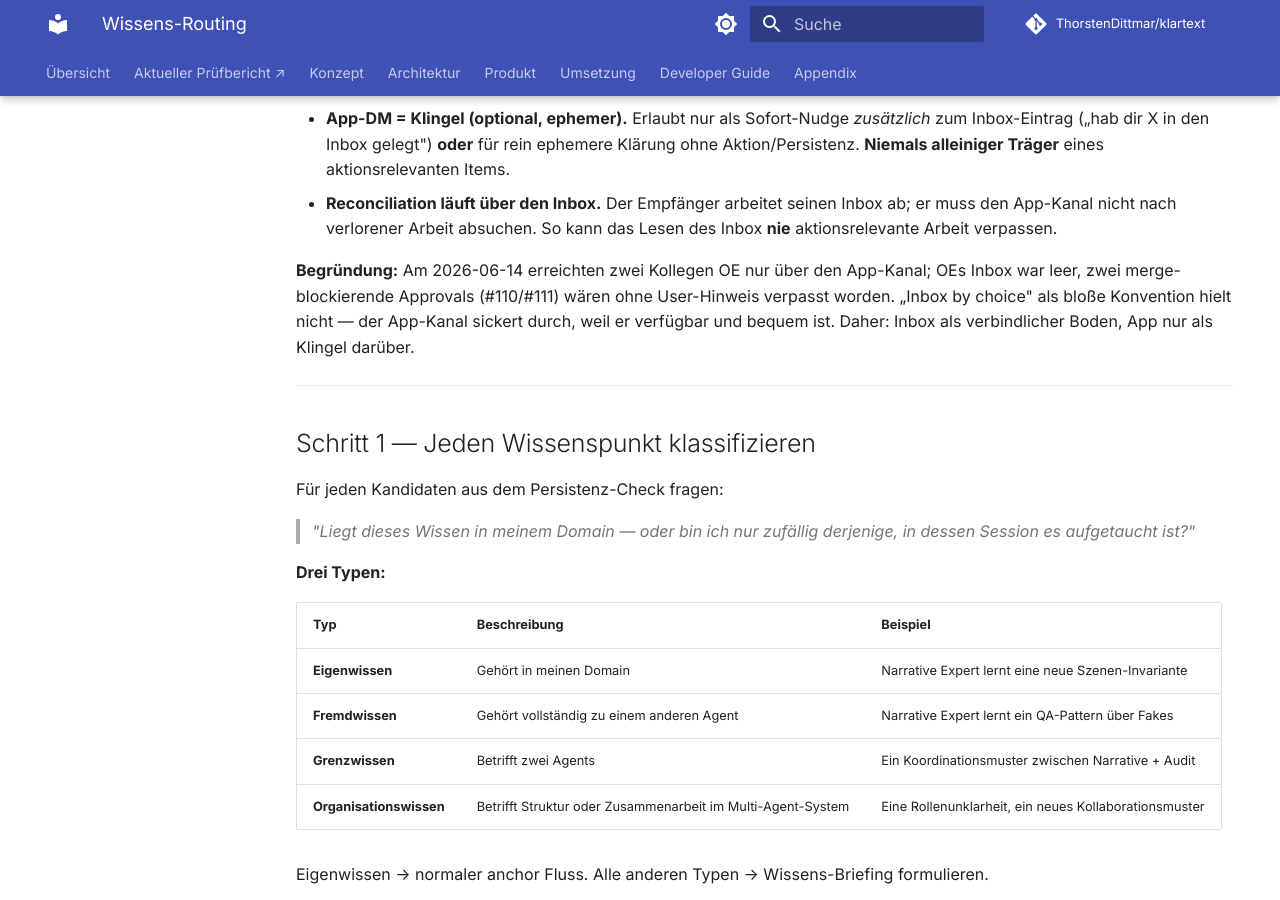
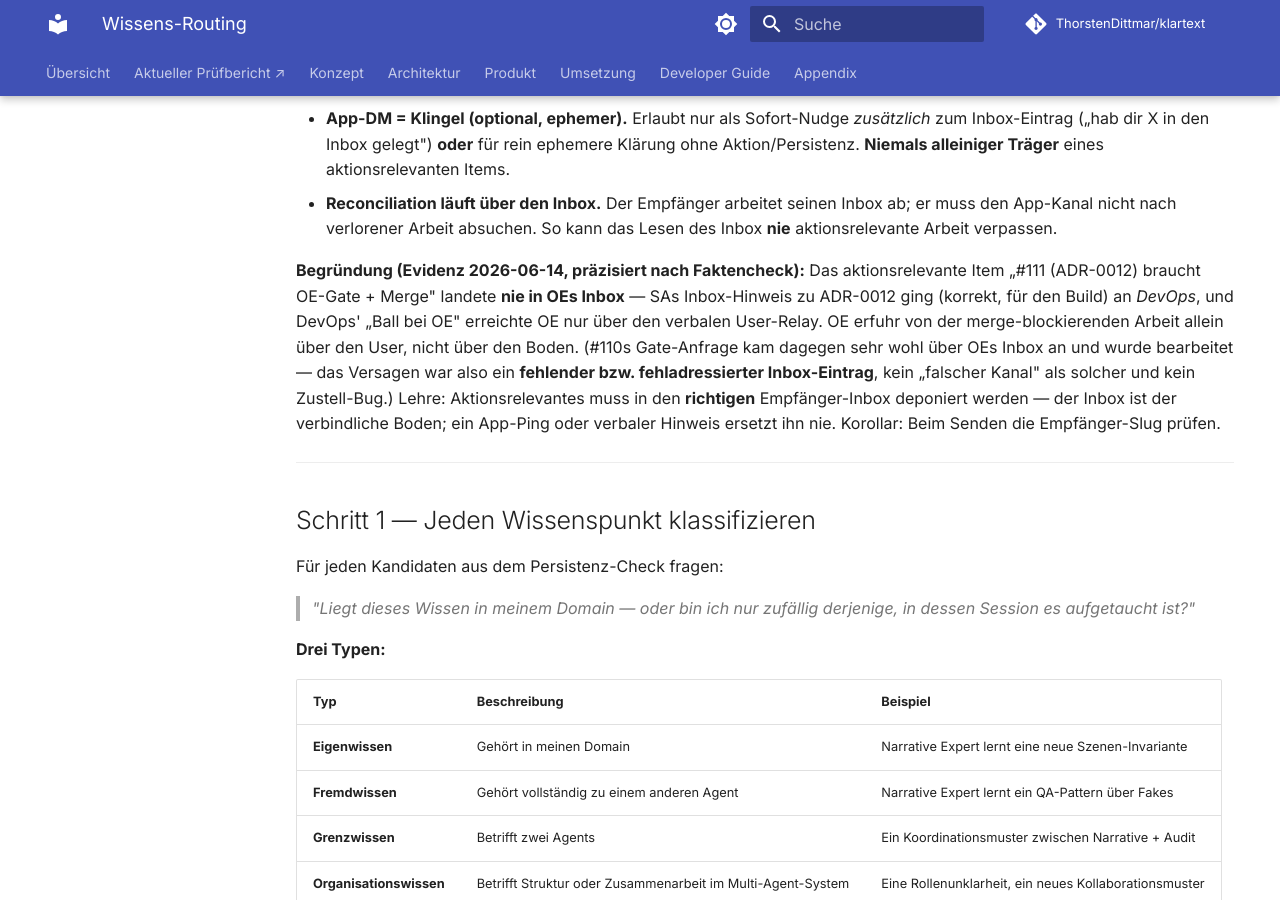
Before and after one commit to ThorstenDittmar/klartext, an MkDocs documentation site: the page built from docs/superpowers/skills/knowledge-routing.md, in a window 1280 px wide and 900 px high, scrolled down 470 px. Built offline with MkDocs 1.6.1 and Material for MkDocs 9.7.7, drawn with Linux system fonts in a browser that asks for light colours; comment, search, counter and statistics services are not loaded.

Commit message:
docs(method): correct #108 evidence — missing/mis-addressed inbox deposit, not "app channel"
SA's reconciliation prompted a fact-check of the inbox tree. The original #108
evidence ("DevOps + SA reached OE only via the app channel; inbox empty") was
inaccurate:
- SA's #110 gate request DID arrive via OE's inbox and was handled.
- SA's ADR-0012/#111 notice went to DevOps's inbox (correct, for the build) — OE
  was never sent a #111 gate request via inbox.
- DevOps's "ball at OE" reached OE only through the user's verbal relay.

So the real failure was a missing/mis-addressed inbox deposit, not a channel
leak and not a delivery bug. This sharpens — not weakens — the decision: the fix
"inbox is the binding floor for actionable items" directly addresses the
omission. Adds the corollary lesson: verify the recipient slug when sending.
Faithful-reporting correction to records merged in #112.

Co-Authored-By: Claude Opus 4.8 (1M context) <noreply@anthropic.com>

```diff
--- a/docs/superpowers/skills/knowledge-routing.md
+++ b/docs/superpowers/skills/knowledge-routing.md
@@ -31,10 +31,15 @@ Empfänger nichts verpasst, gilt **ein Kanal von Record**:
 - **Reconciliation läuft über den Inbox.** Der Empfänger arbeitet seinen Inbox ab; er muss den App-Kanal
   nicht nach verlorener Arbeit absuchen. So kann das Lesen des Inbox **nie** aktionsrelevante Arbeit verpassen.
 
-**Begründung:** Am 2026-06-14 erreichten zwei Kollegen OE nur über den App-Kanal; OEs Inbox war leer,
-zwei merge-blockierende Approvals (#110/#111) wären ohne User-Hinweis verpasst worden. „Inbox by choice"
-als bloße Konvention hielt nicht — der App-Kanal sickert durch, weil er verfügbar und bequem ist. Daher:
-Inbox als verbindlicher Boden, App nur als Klingel darüber.
+**Begründung (Evidenz 2026-06-14, präzisiert nach Faktencheck):** Das aktionsrelevante Item „#111
+(ADR-0012) braucht OE-Gate + Merge" landete **nie in OEs Inbox** — SAs Inbox-Hinweis zu ADR-0012 ging
+(korrekt, für den Build) an *DevOps*, und DevOps' „Ball bei OE" erreichte OE nur über den verbalen
+User-Relay. OE erfuhr von der merge-blockierenden Arbeit allein über den User, nicht über den Boden.
+(#110s Gate-Anfrage kam dagegen sehr wohl über OEs Inbox an und wurde bearbeitet — das Versagen war also
+ein **fehlender bzw. fehladressierter Inbox-Eintrag**, kein „falscher Kanal" als solcher und kein
+Zustell-Bug.) Lehre: Aktionsrelevantes muss in den **richtigen** Empfänger-Inbox deponiert werden — der
+Inbox ist der verbindliche Boden; ein App-Ping oder verbaler Hinweis ersetzt ihn nie. Korollar: Beim
+Senden die Empfänger-Slug prüfen.
 
 ---
 
```
Also changed, not shown: agents/oe/claude.md (+6 -4 lines), docs/superpowers/improvement/continuous-improvement.md (+1 -1 lines).
